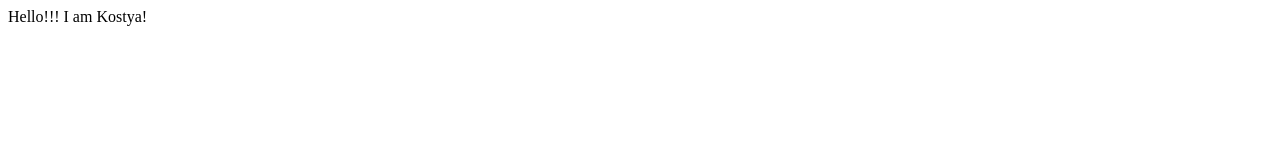
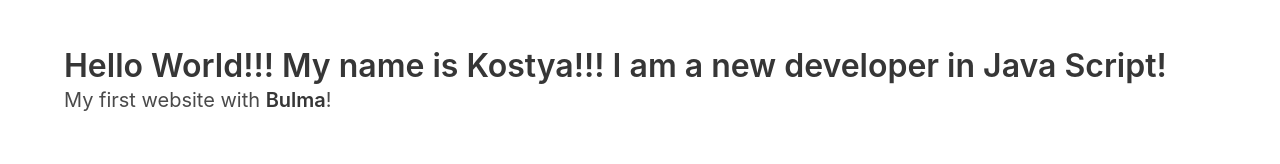
Before and after one commit to Fedchenkokostya/my-first-website, a plain HTML site: page index.html in a window 1280 px wide. Drawn offline with nearby package versions, Linux system fonts and the light colour scheme.

Commit message:
Update index.html

```diff
--- a/index.html
+++ b/index.html
@@ -1,11 +1,23 @@
 <!DOCTYPE html>
-<html lang="en">
-<head>
-  <meta charset="UTF-8">
-  <meta name="viewport" content="width=device-width, initial-scale=1.0">
-  <title>Document</title>
-</head>
-<body>
-   Hello!!! I am Kostya!
-</body>
+<html>
+  <head>
+    <meta charset="utf-8">
+    <meta name="viewport" content="width=device-width, initial-scale=1">
+    <title>Hello Bulma!</title>
+    <link rel="stylesheet" href="https://cdn.jsdelivr.net/npm/bulma@0.9.1/css/bulma.min.css">
+  </head>
+  <body>
+  <section class="section">
+    <div class="container">
+      <h1 class="title">
+        Hello World!!!
+        My name is Kostya!!!
+          I am a new developer in Java Script!
+      </h1>
+      <p class="subtitle">
+        My first website with <strong>Bulma</strong>!
+      </p>
+    </div>
+  </section>
+  </body>
 </html>
```
